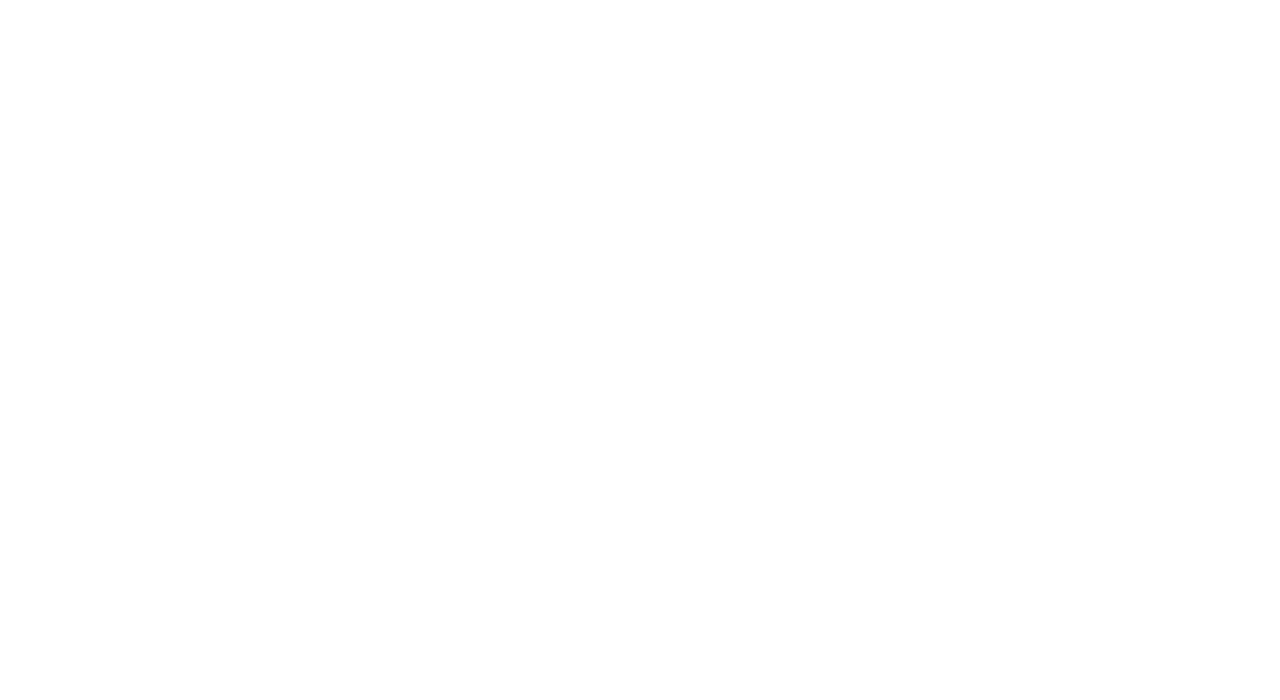
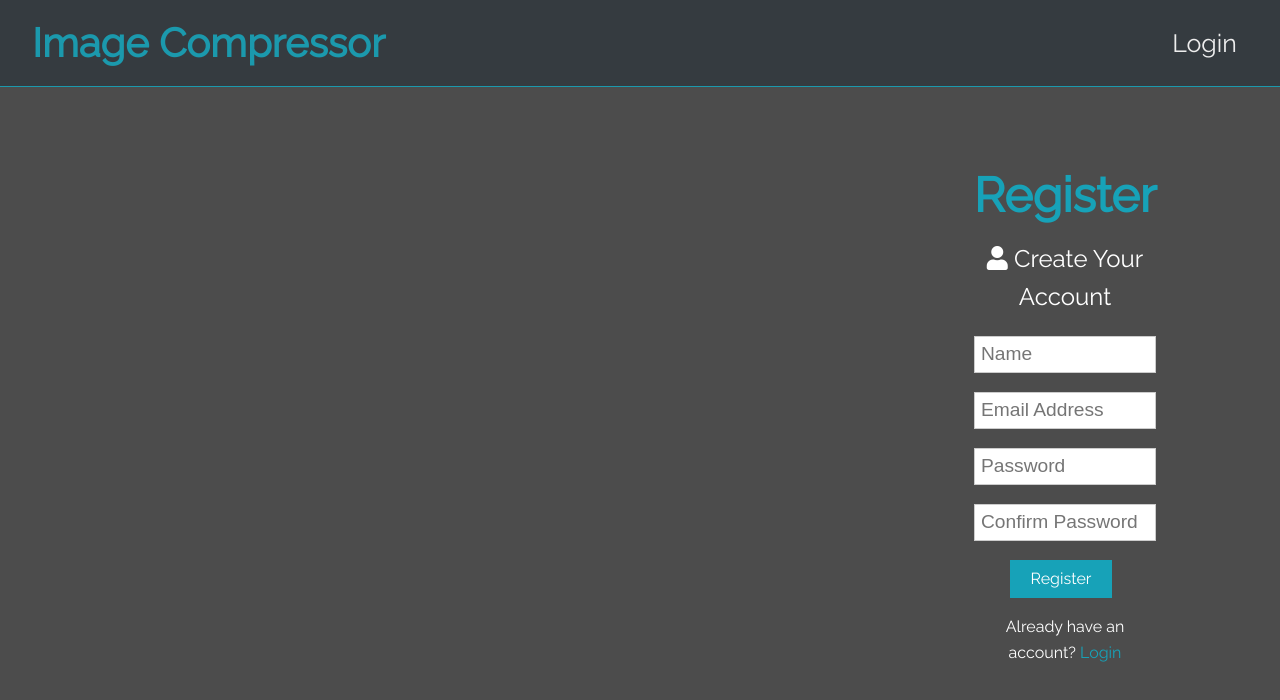
Before and after one commit to meparasagarwal/Hack2HireImageOptimisation, a React (Create React App) app in the folder client/: page /try in a window 1280 px wide. Shown: the top 700 px of the page. Built offline with nearby package versions, Linux system fonts and the light colour scheme.

Commit message:
images upload

```diff
--- a/client/src/App.css
+++ b/client/src/App.css
@@ -38,6 +38,16 @@
 
 /* Utilities */
 
+.container1 {
+    max-width: 13
+    00px;
+    margin-left:850px;
+    overflow: hidden;
+    padding: 0 2rem;
+    margin-top: 6rem;
+    margin-bottom: 3rem;
+}
+
 .container {
     max-width: 1100px;
     margin: auto;
@@ -45,9 +55,7 @@
     padding: 0 2rem;
     margin-top: 6rem;
     margin-bottom: 3rem;
-}
-
-
+  }
 /* Text Styles*/
 
 .x-large {
@@ -385,7 +393,7 @@
 }
 
 
-/* Profiles Page */
+/* Profiles Page
 
 .profile {
     display: grid;
@@ -397,8 +405,7 @@
     margin-bottom: 1rem;
 }
 
-
-/* Profile Page */
+ Profile Page
 
 .profile-grid {
     display: grid;
@@ -486,10 +493,10 @@
 .profile-github>div:last-child {
     flex: 3;
     flex-basis: 20%;
-}
+}*/
 
 
-/* Posts Page */
+/* Posts Page
 
 .post-form .post-form-header {
     background: var(--primary-color);
@@ -524,11 +531,11 @@
     font-size: 0.8rem;
     margin-bottom: 0.5rem;
 }
-
+*/
 
 /* Mobile Styles */
 
-@media (max-width: 700px) {
+@media(max-width: 700px) {
     .container {
         margin-top: 8rem;
     }
@@ -560,15 +567,15 @@
     .navbar .welcome {
         display: none;
     }
-    /* Profiles Page */
+    /*Profiles Page
     .profile {
         grid-template-columns: 1fr;
         text-align: center;
     }
     .profile ul {
-        display: none;
+    disisplay: none;
     }
-    /* Profile Page */
+    Profile Page
     .profile-top img,
     .profile img {
         width: 200px;
@@ -591,7 +598,7 @@
     .post a,
     .post button {
         padding: 0.3rem 0.4rem;
-    }
+    }*/
 }
 
 .custom-file-uploader {
--- a/client/src/App.js
+++ b/client/src/App.js
@@ -4,6 +4,7 @@
 import Login from "./components/Login";
 import Home from "./components/Home";
 import Images from "./components/Images";
+import Try from "./components/Try";
 import {BrowserRouter as Router,Route,Switch} from "react-router-dom";
 
 function App() {
@@ -16,6 +17,7 @@
         <Route exact path = "/Login" component = {Login}/>
         <Route exact path = "/home" component = {Home}/>
         <Route exact path = "/images" component = {Images}/>
+        <Route exact path = "/try" component = {Try}/>
         </Switch>
         </section>
         </Fragment>
--- a/client/src/components/Home.js
+++ b/client/src/components/Home.js
@@ -3,22 +3,20 @@
 import {useEffect} from "react";
 import {useHistory} from "react-router-dom";
 import axios from "axios";
-import Images from "./Images";
 
 function Home() {
-	const [imageURL,setImageURL]=useState();
+	//const [imageURL,setImageURL]=useState();
 	let history = useHistory();
 	useEffect(()=>{
 		fetch("/home")
 		.then((response)=>{
 			if (response.status === 400){
 				history.push("/Login")
-			}/*else if(response.status === 201){
-				axios.get("/images")
+			}else if(response.status === 201){
+				axios.get("/Images")
 				.then((response)=>{
-					//images=response.data.images;
 					console.log(response);
-				}*/
+				})}
 			})});
 	const onClick=async e=>{
 		e.preventDefault();
@@ -99,7 +97,6 @@
 			<center>
 			<h1>IMAGE GALLERY</h1>
 			</center>
-			<Images />
 		</Fragment>
 	);
 }
--- a/client/src/components/Images.js
+++ b/client/src/components/Images.js
@@ -3,17 +3,16 @@
 
 function Images(){
     let history=useHistory();
-    const [images,setImages]=useState([]);
+    let [images,setImages]=useState([]);
     useEffect(()=>{
-        fetch("/images")
+        fetch("/Images")
         .then((response)=>{
-            if(response.data){
-                images=response.data.image
-                console.log(response.data);
+            if(response){
+                console.log(response);
             }else if(response.status===400){
              history.push("/login");
             }
-        })
+        },[])
     });
     function renderImages(){
         if(images.length>0){
--- a/client/src/components/Try.js
+++ b/client/src/components/Try.js
@@ -1,147 +1,52 @@
 import React, { Fragment, useState } from 'react';
 import {Link} from "react-router-dom";
+import Header from "./Header";
 
 import {useHistory} from "react-router-dom";
 import {useEffect} from "react";
-import Message from './Message';
-import Progress from './Progress';
 import axios from 'axios';
 
-const Try = () => {
-    let history = useHistory();
-	useEffect(()=>{
-		fetch("/home")
-		.then((response)=>{
-			if (response.status === 400){
-				history.push("/login")
-			}
-		})
-    });
-    /*const res1=await axios.get('/home')
-          .then(response) => {
-              if(response.status === 400){
-                  window.location="/login";
-              }
-          }
-
-    }*/
-  const [file, setFile] = useState('');
-  const [filename, setFilename] = useState('Choose File');
-  const [uploadedFile, setUploadedFile] = useState({});
-  const [message, setMessage] = useState('');
-  const [uploadPercentage, setUploadPercentage] = useState(0);
-
-  const onChange = e => {
-    setFile(e.target.files[0]);
-    setFilename(e.target.files[0].name);
-  };
-
-  const onSubmit = async e => {
-    e.preventDefault();
-    const formData = new FormData();
-    formData.append('file', file);
-
-    try {
-      const res = await axios.post('/home', formData, {
-        headers: {
-          'Content-Type': 'multipart/form-data'
-        },
-        onUploadProgress: progressEvent => {
-          setUploadPercentage(
-            parseInt(
-              Math.round((progressEvent.loaded * 100) / progressEvent.total)
-            )
-          );
-
-          // Clear percentage
-          setTimeout(() => setUploadPercentage(0), 10000);
-        }
-      });
-
-      const { fileName, filePath } = res.data;
-
-      setUploadedFile({ fileName, filePath });
-
-      setMessage('File Uploaded');
-    } catch (err) {
-      if (err.response.status === 500) {
-        setMessage('There was a problem with the server');
-      } else {
-        setMessage(err.response.data.msg);
-      }
-    }
-  };
-
-  return (
-    <Fragment>
-    <nav className= "navbar bg-dark">
-        <h1 className="text-primary" style={{fontSize:"40px"}}> Image Compressor
-        </h1>
-        <ul>
-        <li >
-        <Link to = "/login" style={{fontSize:"25px"}}>Logout</Link>
-        </li>
-        </ul>
-        </nav>
-		<center>
-			<div class="upload">
-				<header class="page-header">
-					<h4></h4>
-					<h1>Upload Image</h1>
-				</header>
-
-				{message ? <Message msg={message} /> : null}
-      <form onSubmit={onSubmit}>
-        <div className='custom-file mb-4'>
-          <input
-            type='file'
-            className='custom-file-input'
-            id='customFile'
-            onChange={onChange}
-          />
-          <br></br>
-          <label className='custom-file-label' htmlFor='customFile'>
-            {filename}
-          </label>
-        </div>
-
-        <Progress percentage={uploadPercentage} />
-
-        <input
-          type='submit'
-          value='Upload'
-          className='btn btn-primary btn-block mt-4'
-        />
-      </form>
-      {uploadedFile ? (
-        <div className='row mt-5'>
-          <div className='col-md-6 m-auto'>
-            <h3 className='text-center'>{uploadedFile.fileName}</h3>
-            <img style={{ width: '100%' }} src={uploadedFile.filePath} alt='' />
+function Try(){
+  return(
+    <section className = "landing" >
+          <Header></Header>
+          <div className = "dark-overlay" >
+          <div className = "landing-inner" >
+          <section className="container1">
+            <h3 className="large text-primary">Register</h3>
+            <p className="lead"><i className="fas fa-user"></i> Create Your Account</p>
+            <form className="form" autoComplete="off">
+              <div className="form-group">
+                <input type="text" placeholder="Name" required />
+              </div>
+              <div className="form-group">
+                <input type="email" placeholder="Email Address"/>
+              </div>
+              <div className="form-group">
+                <input
+                  type="password"
+                  placeholder="Password"
+                  name="password"
+                  minLength="6"
+                />
+              </div>
+              <div className="form-group">
+                <input
+                  type="password"
+                  placeholder="Confirm Password"
+                  minLength="6"
+                />
+              </div>
+              <input type="submit" className="btn btn-primary" value="Register"  />
+            </form>
+            <p className="my-1">
+              Already have an account? <Link to="/Login">Login</Link>
+            </p>
+          </section>
           </div>
-        </div>
-      ) : null}
-            </div>
-            </center>
-            <center>
-				<h1>IMAGE GALLERY</h1>
-			</center>
-			<div class="gallery">
-				<img src="http://c1.staticflickr.com/9/8450/8026519634_f33f3724ea_b.jpg" />
-				<img src="http://c2.staticflickr.com/8/7218/7209301894_c99d3a33c2_h.jpg" />
-				<img src="http://c2.staticflickr.com/8/7231/6947093326_df216540ff_b.jpg" />
-
-				<img src="http://c1.staticflickr.com/9/8788/17367410309_78abb9e5b6_b.jpg" />
-				<img src="http://c2.staticflickr.com/6/5814/20700286354_762c19bd3b_b.jpg" />
-				<img src="http://c2.staticflickr.com/6/5647/21137202535_404bf25729_b.jpg" />
-
-				<img src="http://c2.staticflickr.com/6/5588/14991687545_5c8e1a2e86_b.jpg" />
-				<img src="http://c2.staticflickr.com/4/3888/14878097108_5997041006_b.jpg" />
-				<img src="http://c2.staticflickr.com/8/7579/15482110477_0b0e9e5421_b.jpg" />
-			</div>
-            </Fragment>
-
-  );
-};
+          </div>
+          </section>
+  )
+}
 
 export default Try;
```
